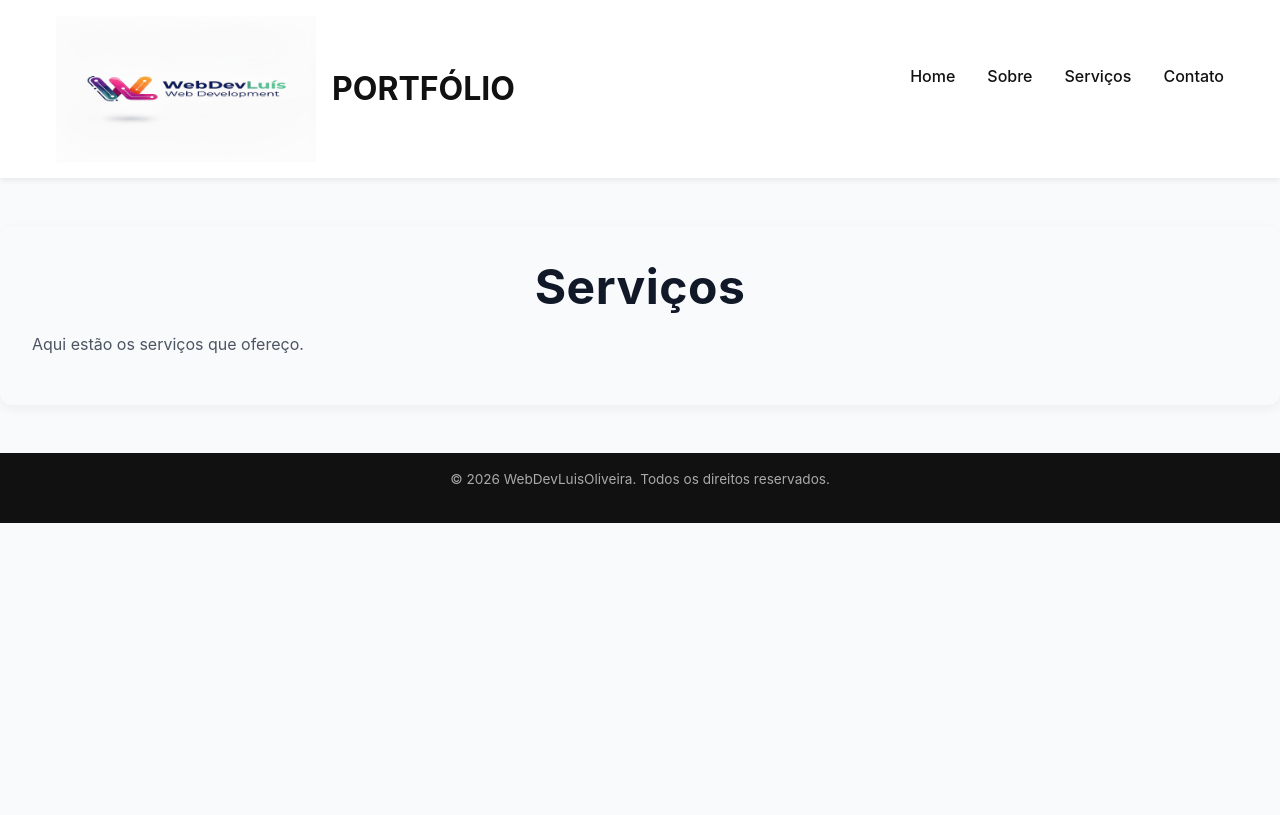
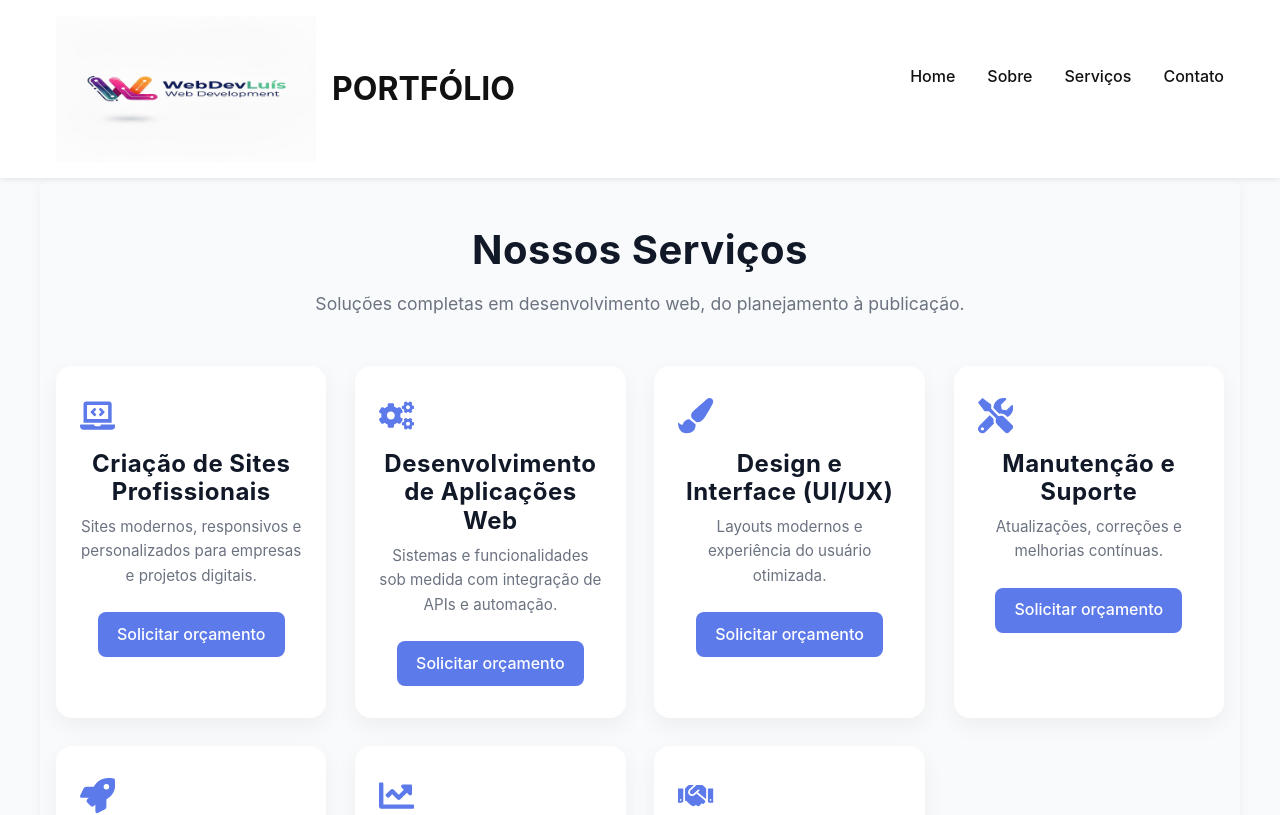
Before and after one commit to desenvolvimentoweb1983/portfolio-profissional-desenvolvedor-web, a React (Vite) app: page /servicos in a window 1280 px wide. Shown: the top 815 px of the page. Built offline with nearby package versions, Linux system fonts and the light colour scheme.

Commit message:
ajustes SERVIÇOS

```diff
--- /dev/null
+++ b/src/pages/Servicos/Servicos.css
@@ -0,0 +1,73 @@
+.servicos-container {
+  max-width: 1200px;
+  margin: 0 auto;
+  padding: 3rem 1rem;
+  text-align: center;
+}
+
+.servicos-container h1 {
+  font-size: 2.5rem;
+  margin-bottom: 1rem;
+}
+
+.servicos-subtitulo {
+  max-width: 650px;
+  margin: 0 auto 3rem;
+  color: #6B7280;
+  font-size: 1.1rem;
+}
+
+/* GRID */
+.servicos-grid {
+  display: grid;
+  grid-template-columns: repeat(auto-fit, minmax(260px, 1fr));
+  gap: 1.8rem;
+}
+
+/* CARD */
+.servico-card {
+  background: white;
+  padding: 2rem 1.5rem;
+  border-radius: 16px;
+  box-shadow: 0 8px 22px rgba(0,0,0,0.05);
+  transition: all 0.25s ease;
+}
+
+.servico-card:hover {
+  transform: translateY(-8px);
+  box-shadow: 0 20px 40px rgba(0,0,0,0.1);
+}
+
+/* ÍCONE */
+.servico-icone {
+  font-size: 2.2rem;
+  color: #5C7AEA;
+  margin-bottom: 1rem;
+}
+
+/* TEXTO */
+.servico-card h3 {
+  margin-bottom: 0.5rem;
+}
+
+.servico-card p {
+  color: #6B7280;
+  font-size: 0.95rem;
+  margin-bottom: 1.5rem;
+}
+
+/* BOTÃO */
+.servico-botao {
+  display: inline-block;
+  padding: 0.6rem 1.2rem;
+  background: #5C7AEA;
+  color: white;
+  border-radius: 8px;
+  text-decoration: none;
+  font-weight: 500;
+  transition: 0.2s;
+}
+
+.servico-botao:hover {
+  background: #3B82F6;
+}
--- a/src/pages/Servicos/Servicos.jsx
+++ b/src/pages/Servicos/Servicos.jsx
@@ -1,8 +1,82 @@
+import "./Servicos.css";
+import {
+  FaLaptopCode,
+  FaCogs,
+  FaPaintBrush,
+  FaTools,
+  FaRocket,
+  FaChartLine,
+  FaHandshake
+} from "react-icons/fa";
+import { Link } from "react-router-dom";
+
 function Servicos() {
+
+  const servicos = [
+    {
+      icone: <FaLaptopCode />,
+      titulo: "Criação de Sites Profissionais",
+      descricao: "Sites modernos, responsivos e personalizados para empresas e projetos digitais."
+    },
+    {
+      icone: <FaCogs />,
+      titulo: "Desenvolvimento de Aplicações Web",
+      descricao: "Sistemas e funcionalidades sob medida com integração de APIs e automação."
+    },
+    {
+      icone: <FaPaintBrush />,
+      titulo: "Design e Interface (UI/UX)",
+      descricao: "Layouts modernos e experiência do usuário otimizada."
+    },
+    {
+      icone: <FaTools />,
+      titulo: "Manutenção e Suporte",
+      descricao: "Atualizações, correções e melhorias contínuas."
+    },
+    {
+      icone: <FaRocket />,
+      titulo: "Publicação e Deploy",
+      descricao: "Hospedagem, domínio e colocação do site no ar."
+    },
+    {
+      icone: <FaChartLine />,
+      titulo: "Otimização e Performance",
+      descricao: "Melhoria de velocidade e SEO técnico."
+    },
+    {
+      icone: <FaHandshake />,
+      titulo: "Consultoria Digital",
+      descricao: "Planejamento estratégico para seu projeto."
+    }
+  ];
+
   return (
-    <section>
-      <h1>Serviços</h1>
-      <p>Aqui estão os serviços que ofereço.</p>
+    <section className="servicos-container">
+
+      <h1>Nossos Serviços</h1>
+
+      <p className="servicos-subtitulo">
+        Soluções completas em desenvolvimento web, do planejamento à publicação.
+      </p>
+
+      <div className="servicos-grid">
+        {servicos.map((servico, index) => (
+          <div key={index} className="servico-card">
+
+            <div className="servico-icone">
+              {servico.icone}
+            </div>
+
+            <h3>{servico.titulo}</h3>
+            <p>{servico.descricao}</p>
+
+            <Link to="/contato" className="servico-botao">
+              Solicitar orçamento
+            </Link>
+
+          </div>
+        ))}
+      </div>
     </section>
   );
 }
```
